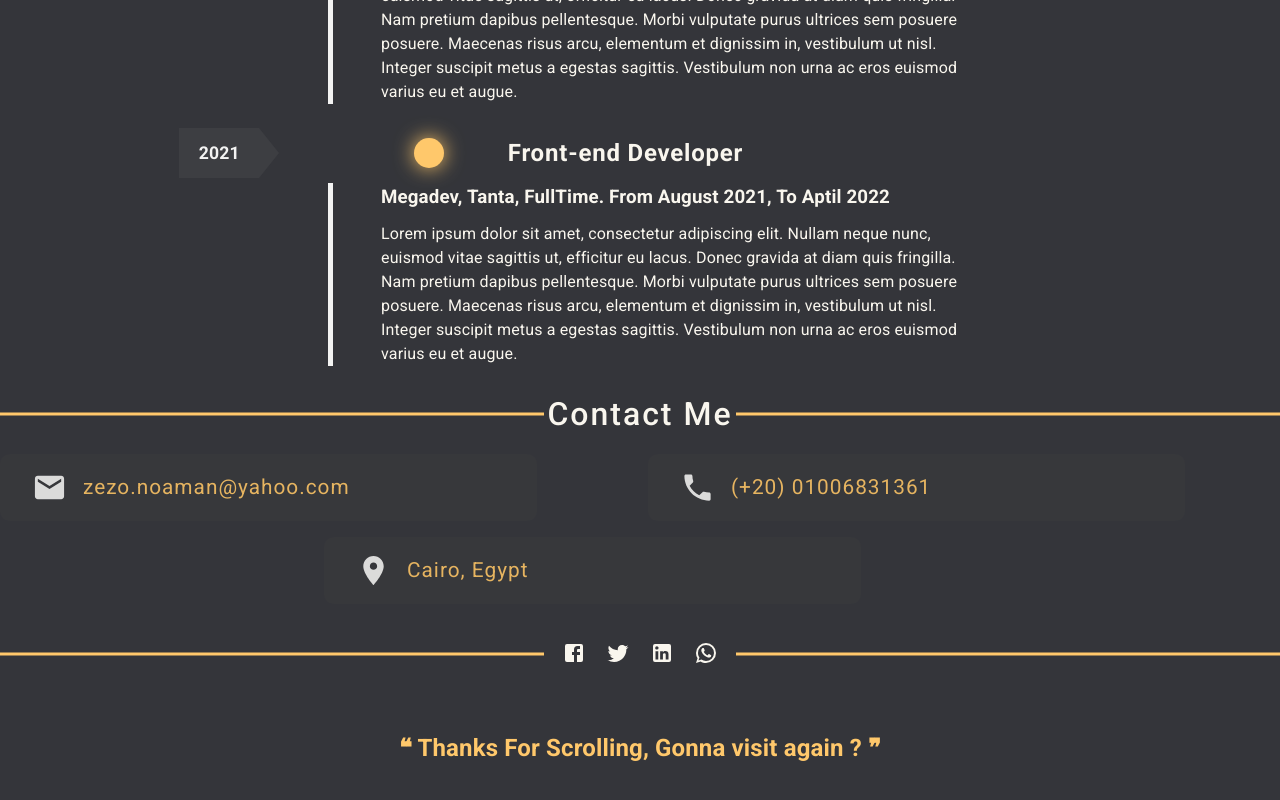
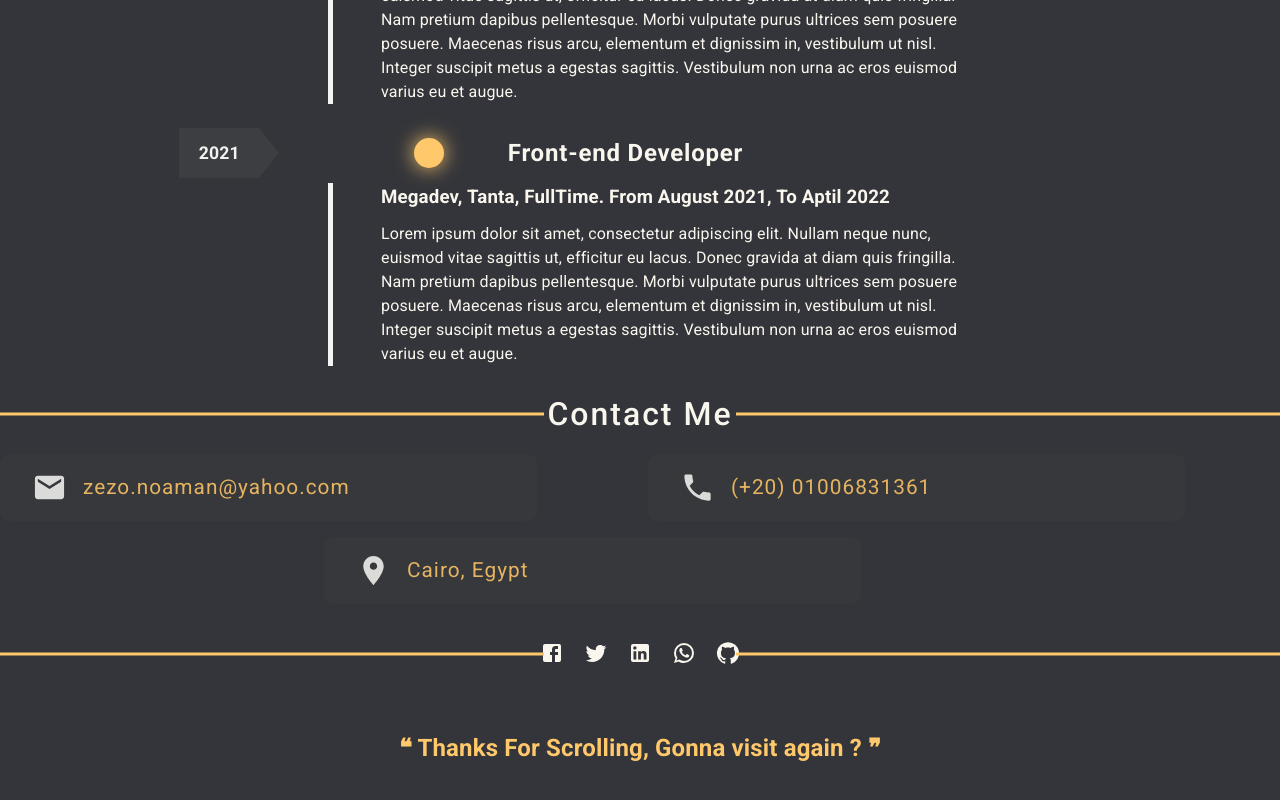
Before and after one commit to Abd-Elaziz-Noaman/Portofolio, a Next.js app: page / in a window 1280 px wide. Shown: the part 3845-4645 px from the top of the page. Built offline with nearby package versions, Linux system fonts and the light colour scheme.

Commit message:
added github to contact

```diff
--- a/src/components/Contact/Contact.jsx
+++ b/src/components/Contact/Contact.jsx
@@ -4,6 +4,7 @@ import FacebookIcon from "@mui/icons-material/Facebook";
 import TwitterIcon from "@mui/icons-material/Twitter";
 import LinkedInIcon from "@mui/icons-material/LinkedIn";
 import WhatsAppIcon from "@mui/icons-material/WhatsApp";
+import GitHubIcon from "@mui/icons-material/GitHub";
 import EmailIcon from "@mui/icons-material/Email";
 import PhoneIcon from "@mui/icons-material/Phone";
 import RoomIcon from "@mui/icons-material/Room";
@@ -73,6 +74,12 @@ export default function Contact() {
             sx={{ "&:hover": { color: "#25D366" } }}
           />
         </StyledLink>
+        <StyledLink href="https://github.com/Abd-Elaziz-Noaman" target="_blank">
+          <GitHubIcon
+            fontSize="medium"
+            sx={{ "&:hover": { color: "#171515" } }}
+          />
+        </StyledLink>
       </SocialIconsContainer>
     </ContactContainer>
   );
```
